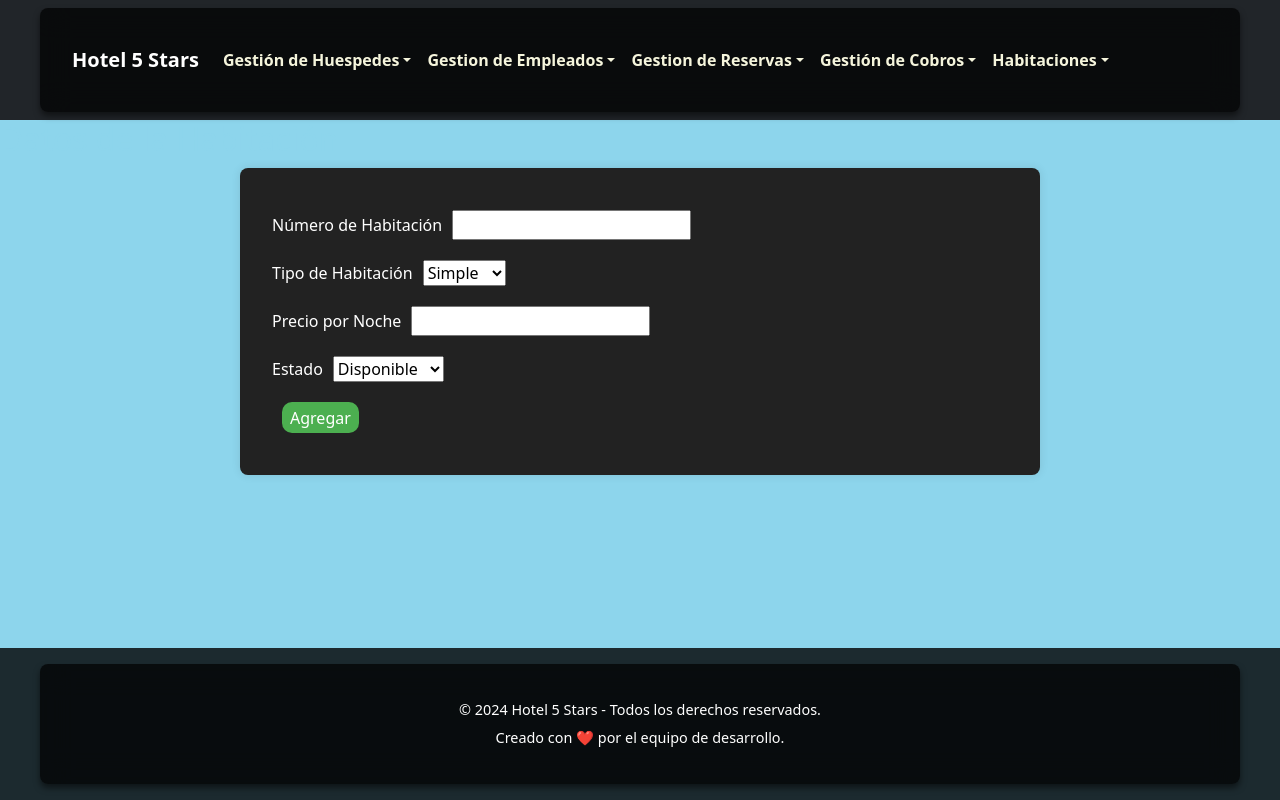
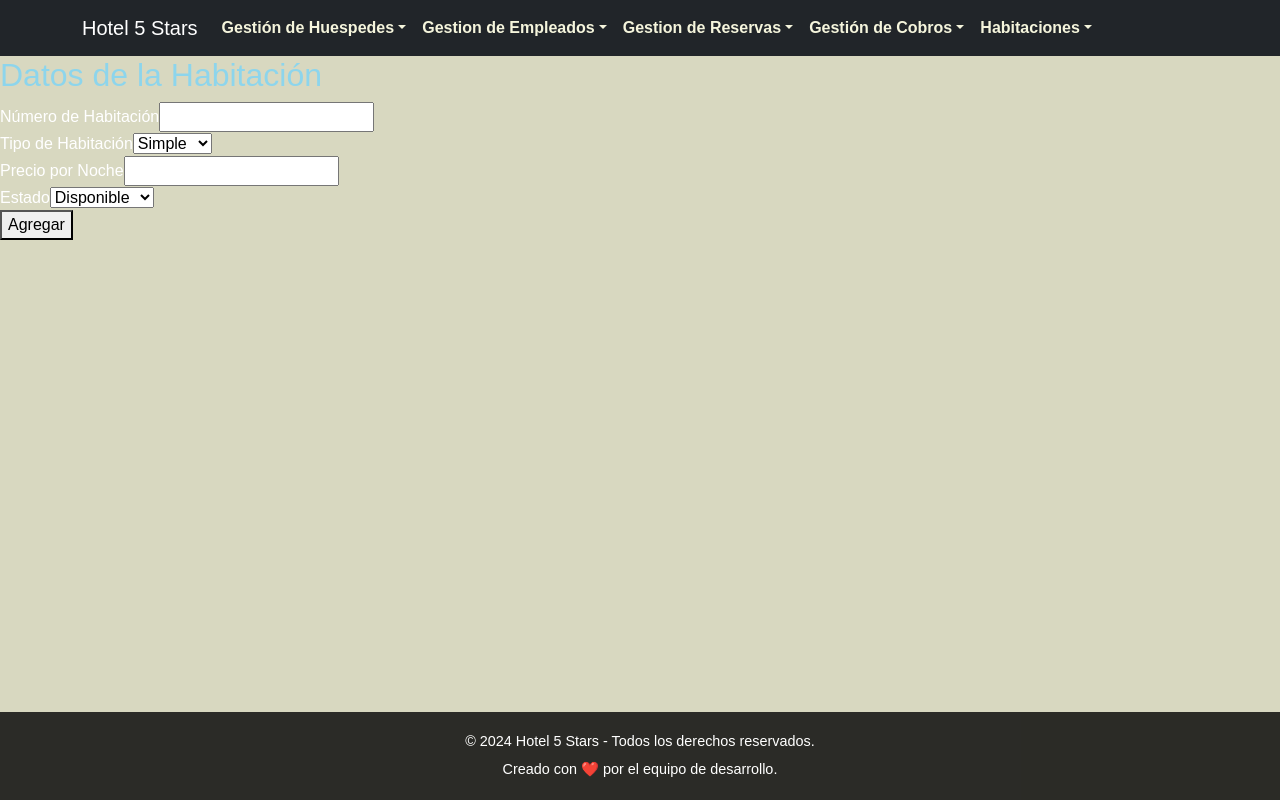
Before and after one commit to Psiquee/Sistema-Hotel, a React (Create React App) app in the folder frontend/: page /add-room in a window 1280 px wide. Built offline with nearby package versions, Linux system fonts and the light colour scheme.

Commit message:
Estilos grales del home

```diff
--- a/frontend/src/styles/Styles.css
+++ b/frontend/src/styles/Styles.css
@@ -1,101 +1,24 @@
 /* styles.css */
 
+body {
 
-body {
+  display: flex;
+  flex-direction: column;
+  min-height: 100vh;
   margin: 0;
-  padding: 0;
-  background-color: rgb(141, 213, 236)!important;
+  background-color: #d8d8c0;
+  font-family: 'Arial', sans-serif;
+
 
 }
 
-/* Contenedor de contenido con un desenfoque sutil para mejorar la legibilidad */
-.container {
-  backdrop-filter: blur(15px); /* Desenfoque más fuerte */
-  padding: 2rem;
-  background-color: rgba(0, 0, 0, 0.7); /* Fondo oscuro y semitransparente */
-  border-radius: 8px;
-  box-shadow: 0px 4px 6px rgba(0, 0, 0, 0.5); /* Sombra sutil para resaltar el contenido */
-  max-width: 1200px; /* Limita el tamaño máximo del contenedor */
-  margin: 0 auto;
-}
-
-/* Estilo para los enlaces de la barra de navegación */
-.navbar a {
-  color: #e0e0e0;
-  text-decoration: none;
-  font-weight: bold;
-}
-
-.navbar a:hover {
-  color: #fff; /* Color blanco al hacer hover */
-}
-
-/* Estilo para formularios y tablas */
-form, table {
-  margin: 10px auto;
-  padding: 2rem;
-  width: 80%;
-  max-width: 800px;
-  background: #222; /* Fondo oscuro para formularios y tablas */
-  border-radius: 8px;
-  box-shadow: 0 0 10px rgba(0, 0, 0, 0.1);
-}
-/* Estilo general para las tablas */
-table {
-  width: 100%;
-  border-collapse: collapse; /* Elimina los espacios entre celdas */
-  border-radius: 8px;
+main {
+  flex-grow: 1;
 
 }
 
-/* Estilo para las celdas */
-th, td {
-  padding: 0.8rem;
-  text-align: left;
 
-  border-bottom: 1px solid #444; /* Línea sutil de separación */
-}
-
-/* Fondo alternado para filas */
-tr:nth-child(even) {
-  background-color: #333; /* Color oscuro para las filas pares */
-}
-
-tr:nth-child(odd) {
-  background-color: #222; /* Color ligeramente más oscuro para las filas impares */
-}
-
-th {
-  background-color: #444; /* Fondo más claro para los encabezados */
-  color: #fff;
-  font-weight: bold;
-}
-
-td {
-  margin: 10px;
-  color: #ddd;
-}
-
-/* Hover sobre filas */
-tr:hover {
-  background-color: #555; /* Fondo gris claro al pasar el mouse */
-}
-
-/* Estilo de los botones dentro de las tablas */
-button {
-padding: 0.2rem 0.5rem;
-  background-color: #4CAF50;
-  color: white;
-  border: none;
-  border-radius: 10px;
-  cursor: pointer;
-  transition: background-color 0.3s ease;
-}
-
-button:hover {
-  background-color: #45a049; /* Cambio de color al hacer hover */
-}
-
+/* Contenedor de contenido con un desenfoque sutil para mejorar la legibilidad */
 
 .home-container {
   display: flex;
@@ -118,8 +41,53 @@ button:hover {
 }
 
 
-button, input, optgroup, select, textarea {
+/*BOTONES*/
 
-  margin: 10px !important;
+.btn {
+  border-radius: 5px;
+  border: none;
+  font-size: 14px;
+  margin: 10px;
+}
 
+.add-button {
+  background-color: #007bff;
+  color: #fff;
 }
+
+.add-button:hover {
+  background-color: #0056b3;
+}
+
+.edit-button {
+  background-color: #06b348;
+  color: #fff;
+}
+
+.edit-button:hover {
+  background-color: #e0a800;
+}
+
+.delete-button {
+  background-color: #dc3545;
+  color: #fff;
+}
+
+.delete-button:hover {
+  background-color: #bd2130;
+}
+
+/**/
+.text-end {
+  text-align: right;
+}
+
+
+/*FORMULARIOS*/
+/*TITULO DE FORMULARIOS*/
+#form-title {
+  text-align: center;
+  font-size: 2rem;
+  color: #2c3e50;
+  margin: 1rem 0;
+}
```
